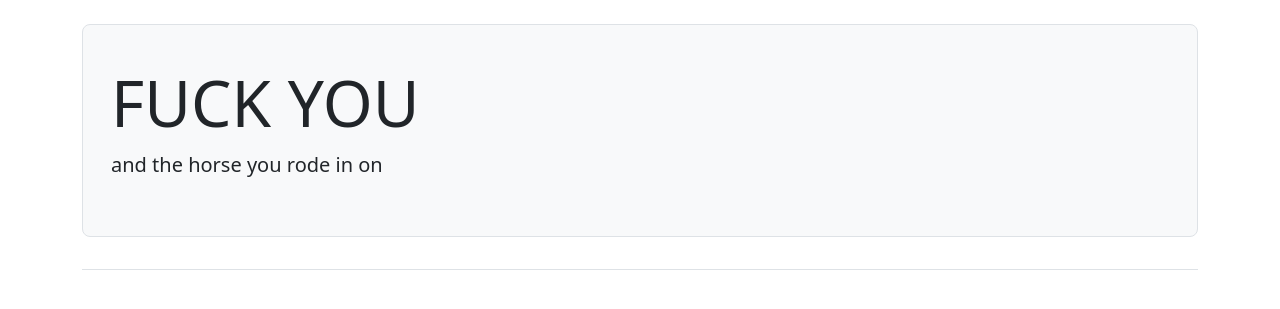
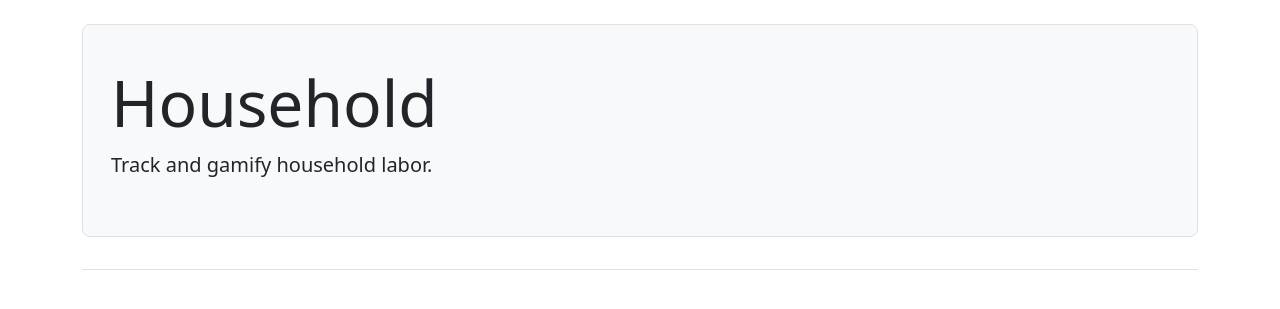
Before and after one commit to MustyMuffin/household_django, a Django app: page / in a window 1280 px wide. Shown: the part 58-367 px from the top of the page. Run offline with Django 5.2, Linux system fonts and the light colour scheme; the visitor is signed in with stand-in values (Sample User, id 1); some libraries are stand-ins or nearby versions.

Commit message:
version 1.01
- Changed wording on home page to be a little more 'production' appropriate

```diff
--- a/household_main/templates/household_main/index.html
+++ b/household_main/templates/household_main/index.html
@@ -5,9 +5,9 @@
     {% if user.is_authenticated %}
       <div class="p-3 mb-4 bg-light border rounded-3">
         <div class="container-fluid py-4">
-          <h1 class="display-3">FUCK YOU</h1>
+          <h1 class="display-3">Household</h1>
 
-          <p class="lead">and the horse you rode in on</p>
+          <p class="lead">Track and gamify household labor.</p>
 
         </div>
     </div>
```
